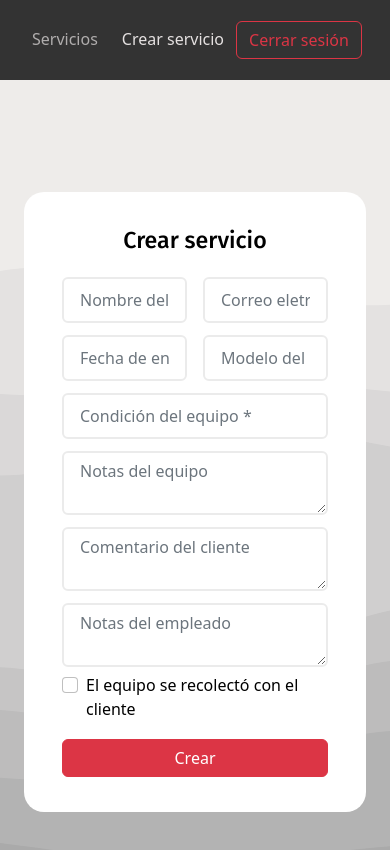
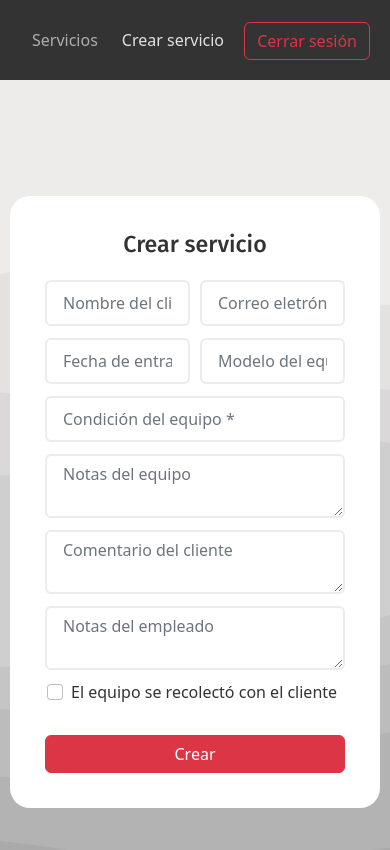
Before and after one commit to AlexAnguianoG/ImaginacionServiceManagement, a React (Create React App) app: page /crear-servicio in a window 390 px wide. Shown: the top 850 px of the page. Built offline with nearby package versions, Linux system fonts and the light colour scheme; no server answers; sample sign-in values are in the browser's storage.

Commit message:
responsiveness was fixed on services table view

```diff
--- a/src/App.css
+++ b/src/App.css
@@ -14,12 +14,12 @@
   display: grid;
   place-items: center;
   margin: 0;
-  padding: 0 24px;
+  padding: 0 10px;
   background-image: url("./img/background.svg");
   background-repeat: no-repeat;
   background-size: cover;
-  color: #000;
-  animation: rotate 6s infinite alternate linear;
+  color: #333333;
+  animation: rotate 7s infinite alternate linear;
 }
 
 .not-repeated-bkg{
@@ -32,8 +32,8 @@
   color: #333333;
 }
 
-/* @media (width >= 500px) {
-  .app {
+@media (width >= 500px) {
+  .repeated-bkg {
     padding: 0;
   }
-} */
+}
--- a/src/components/CreateService.js
+++ b/src/components/CreateService.js
@@ -141,7 +141,6 @@ function CreateService() {
                   className="form-check-input"
                   type="checkbox"
                   value={toPickup}
-                  id="flexCheckDefault"
                   onChange={() => setToPickup(!toPickup)}
                 />
                 <label className="form-check-label">
--- a/src/components/Login.js
+++ b/src/components/Login.js
@@ -3,20 +3,23 @@ import { Link, useNavigate } from 'react-router-dom';
 import { auth, logInWithEmailAndPassword } from '../firebase';
 import { useAuthState } from 'react-firebase-hooks/auth';
 import '../styles/Login.css';
-// import { useQuery } from '@apollo/client';
-// import { GET_IMA_SERVICES } from '../graphql/queries';
+
 function Login() {
-  // const { error, data } = useQuery(GET_IMA_SERVICES);
   const [email, setEmail] = useState('');
   const [password, setPassword] = useState('');
   const [user, loading] = useAuthState(auth);
   const navigate = useNavigate();
-  useEffect(() => {
-    if (loading) {
+  const login = async (emailInput, passwordInput) => {
+    if (!emailInput || !passwordInput) {
+      alert('Por favor rellene los campos');
       return;
     }
+    await logInWithEmailAndPassword(emailInput, passwordInput);
+  };
+  useEffect(() => {
+    if (loading) return;
+
     if (user) navigate('/servicios');
-    // if (error) return <p>Error :(</p>;
   }, [user, loading]);
   return (
     <div className="login-card">
@@ -43,7 +46,7 @@ function Login() {
         </div>
         <div className="d-grid">
           <button
-            onClick={() => logInWithEmailAndPassword(email, password)}
+            onClick={() => login(email, password)}
             className="btn btn-danger"
           >
             Ingresar
--- a/src/components/Services.js
+++ b/src/components/Services.js
@@ -28,6 +28,7 @@ function Services() {
   return (
     <div className="services-card">
       <h3 className="mb-4">Servicios</h3>
+      <div className="table-container">
         <table className="table">
           <thead>
             <tr>
@@ -65,6 +66,7 @@ function Services() {
         </table>
         {!services && <p className="mt-1 mb-5">No hay servicios regsitrados</p>}
       </div>
+    </div>
   );
 }
 export default Services;
--- a/src/styles/CreateService.css
+++ b/src/styles/CreateService.css
@@ -18,7 +18,7 @@
 
 .create-service-form .col,
 .create-service-form .col-12 {
-  padding: 0 8px;
+  padding: 0 5px;
 }
 
 .create-service-form input[type=text],
@@ -39,6 +39,7 @@
 
 .create-service-form .form-check {
   text-align: start;
+  margin: 4px 2px 15px;
 }
 
 .create-service-form > button {
--- a/src/styles/EmployeeLayout.css
+++ b/src/styles/EmployeeLayout.css
@@ -14,7 +14,7 @@
   display: none;
 }
 
-@media only screen and (min-width: 400px) {
+@media (width >= 600px) {
   .navbar-logo-text {
     display: block;
   }
@@ -25,7 +25,7 @@
   transition: 0.3s;
 }
 
-@media only screen and (min-width: 600px) {
+@media (width >= 600px) {
   .navbar-menu {
     flex: 1 1 auto;
     justify-content: center;
@@ -42,14 +42,11 @@
   cursor: pointer;
 }
 
-
 .navbar-menu  button.active, .navbar-menu  button:hover{
   opacity: 1;
 }
 
-@media only screen and (min-width: 600px) {
-  .navbar-menu > div:last-child {
-    position: absolute;
-    right: 20px;
-  }
+.navbar-menu > div:last-child {
+  position: absolute;
+  right: 20px;
 }
--- a/src/styles/Services.css
+++ b/src/styles/Services.css
@@ -1,10 +1,21 @@
 .services-card {
   position: relative;
   z-index: 3;
-  width: 70%;
+  width: 80%;
   margin: 0 20px;
   padding: 35px 30px 15px;
   border-radius: 1.25rem;
   background: #fff;
   text-align: center;
 }
+
+@media (width <= 1000px) {
+  .services-card {
+    width: 90%;
+    margin: 0;
+  }
+}
+
+.services-card .table-container {
+  overflow: auto;
+}
```
Lines whose indentation alone changed are shown as unchanged.
